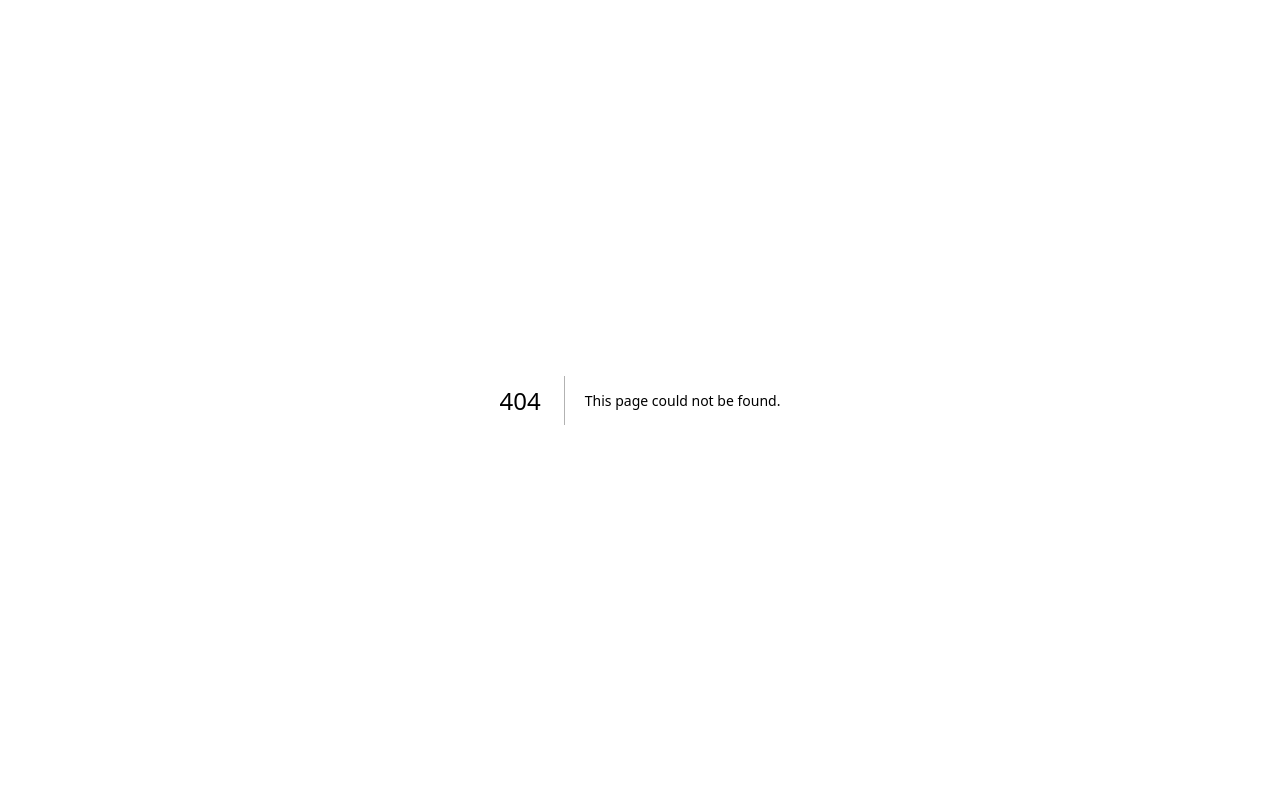
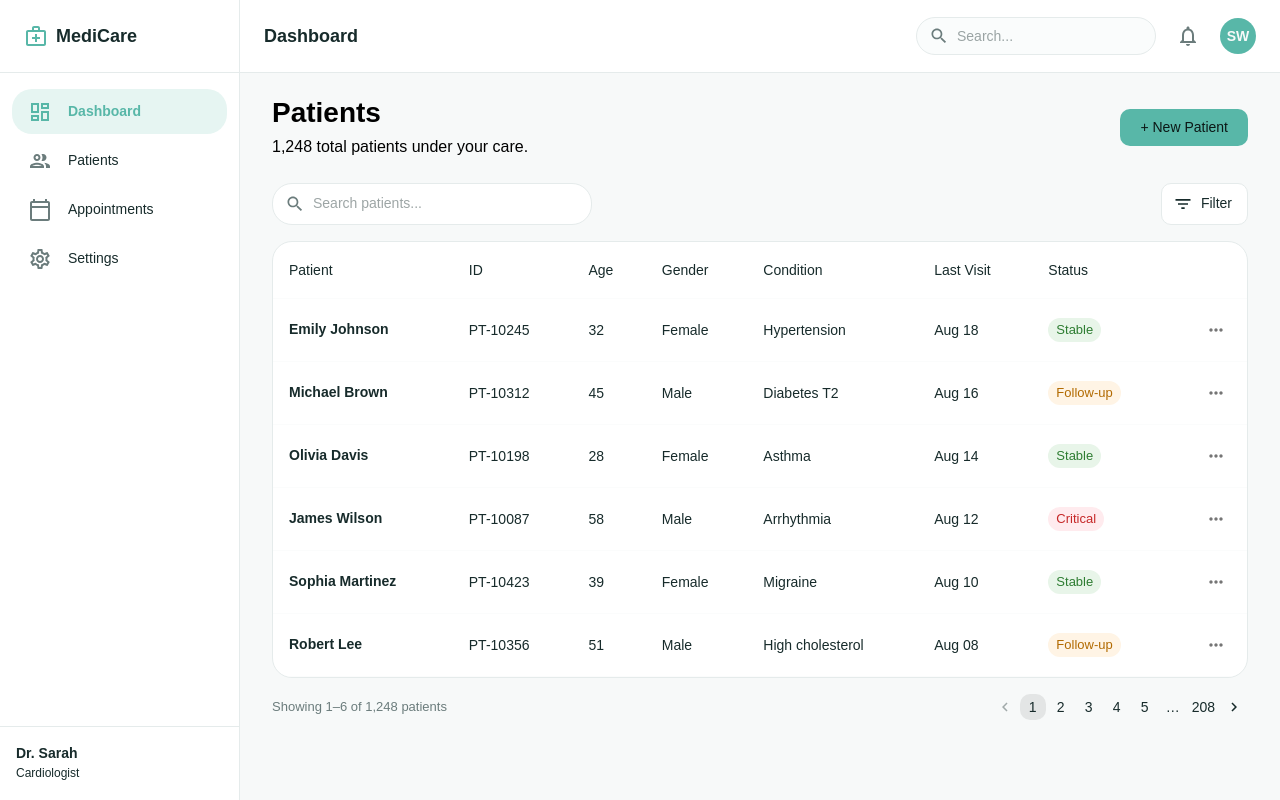
Before and after one commit to Vipulsnips/healthcare-dashboard, a Next.js app: page /patients in a window 1280 px wide. Before the commit this address had no page. Built offline with nearby package versions, Linux system fonts and the light colour scheme; what @mui/material-nextjs would draw is missing.

Commit message:
build patients page

```diff
--- /dev/null
+++ b/app/patients/page.tsx
@@ -0,0 +1,68 @@
+import { Box, Button, Typography } from "@mui/material";
+
+import Sidebar from "@/components/layout/Sidebar";
+import Topbar from "@/components/layout/Topbar";
+import PatientToolbar from "@/components/patients/PatientToolbar";
+import PatientTable from "@/components/patients/PatientTable";
+import PatientPagination from "@/components/patients/PatientPagination";
+
+export default function PatientsPage() {
+  return (
+    <Box sx={{ display: "flex" }}>
+      <Sidebar />
+
+      <Box
+        component="main"
+        sx={{
+          flexGrow: 1,
+          minHeight: "100vh",
+          backgroundColor: "background.default",
+        }}
+      >
+        <Topbar />
+
+        <Box
+          sx={{
+            pt: 12,
+            px: 4,
+            pb: 4,
+          }}
+        >
+          {/* Page Header */}
+          <Box
+            sx={{
+              display: "flex",
+              justifyContent: "space-between",
+              alignItems: "center",
+              mb: 3,
+            }}
+          >
+            <Box>
+              <Typography variant="h4">Patients</Typography>
+
+              <Typography color="text.secondary" sx={{ mt: 0.5 }}>
+                1,248 total patients under your care.
+              </Typography>
+            </Box>
+
+            <Button
+              variant="contained"
+              sx={{
+                textTransform: "none",
+                boxShadow: "none",
+                px: 2.5,
+              }}
+            >
+              + New Patient
+            </Button>
+          </Box>
+          <PatientToolbar />
+
+          <PatientTable />
+
+          <PatientPagination />
+        </Box>
+      </Box>
+    </Box>
+  );
+}
--- /dev/null
+++ b/components/patients/PatientPagination.tsx
@@ -0,0 +1,34 @@
+import {
+  Box,
+  Pagination,
+  Typography,
+} from "@mui/material";
+
+export default function PatientPagination() {
+  return (
+    <Box
+      sx={{
+        display: "flex",
+        alignItems: "center",
+        justifyContent: "space-between",
+        mt: 2,
+      }}
+    >
+      <Typography
+        sx={{
+          fontSize: 13,
+          color: "text.secondary",
+        }}
+      >
+        Showing 1–6 of 1,248 patients
+      </Typography>
+
+      <Pagination
+        count={208}
+        page={1}
+        size="small"
+        shape="rounded"
+      />
+    </Box>
+  );
+}
--- /dev/null
+++ b/components/patients/PatientTable.tsx
@@ -0,0 +1,168 @@
+import {
+  Card,
+  Chip,
+  IconButton,
+  Table,
+  TableBody,
+  TableCell,
+  TableContainer,
+  TableHead,
+  TableRow,
+  Typography,
+} from "@mui/material";
+
+import MoreHorizIcon from "@mui/icons-material/MoreHoriz";
+
+const patients = [
+  {
+    name: "Emily Johnson",
+    id: "PT-10245",
+    age: 32,
+    gender: "Female",
+    condition: "Hypertension",
+    lastVisit: "Aug 18",
+    status: "Stable",
+  },
+  {
+    name: "Michael Brown",
+    id: "PT-10312",
+    age: 45,
+    gender: "Male",
+    condition: "Diabetes T2",
+    lastVisit: "Aug 16",
+    status: "Follow-up",
+  },
+  {
+    name: "Olivia Davis",
+    id: "PT-10198",
+    age: 28,
+    gender: "Female",
+    condition: "Asthma",
+    lastVisit: "Aug 14",
+    status: "Stable",
+  },
+  {
+    name: "James Wilson",
+    id: "PT-10087",
+    age: 58,
+    gender: "Male",
+    condition: "Arrhythmia",
+    lastVisit: "Aug 12",
+    status: "Critical",
+  },
+  {
+    name: "Sophia Martinez",
+    id: "PT-10423",
+    age: 39,
+    gender: "Female",
+    condition: "Migraine",
+    lastVisit: "Aug 10",
+    status: "Stable",
+  },
+  {
+    name: "Robert Lee",
+    id: "PT-10356",
+    age: 51,
+    gender: "Male",
+    condition: "High cholesterol",
+    lastVisit: "Aug 08",
+    status: "Follow-up",
+  },
+];
+
+function getStatusColor(status: string) {
+  if (status === "Stable") {
+    return {
+      color: "#2E7D32",
+      backgroundColor: "#E8F5E9",
+    };
+  }
+
+  if (status === "Follow-up") {
+    return {
+      color: "#B26A00",
+      backgroundColor: "#FFF4E5",
+    };
+  }
+
+  return {
+    color: "#C62828",
+    backgroundColor: "#FFEBEE",
+  };
+}
+
+export default function PatientTable() {
+  return (
+    <Card
+      elevation={0}
+      sx={{
+        border: "1px solid",
+        borderColor: "divider",
+        borderRadius: 2,
+        overflow: "hidden",
+      }}
+    >
+      <TableContainer>
+        <Table>
+          <TableHead>
+            <TableRow>
+              <TableCell>Patient</TableCell>
+              <TableCell>ID</TableCell>
+              <TableCell>Age</TableCell>
+              <TableCell>Gender</TableCell>
+              <TableCell>Condition</TableCell>
+              <TableCell>Last Visit</TableCell>
+              <TableCell>Status</TableCell>
+              <TableCell />
+            </TableRow>
+          </TableHead>
+
+          <TableBody>
+            {patients.map((patient) => (
+              <TableRow key={patient.id} hover>
+                <TableCell>
+                  <Typography
+                    sx={{
+                      fontSize: 14,
+                      fontWeight: 600,
+                    }}
+                  >
+                    {patient.name}
+                  </Typography>
+                </TableCell>
+
+                <TableCell>{patient.id}</TableCell>
+
+                <TableCell>{patient.age}</TableCell>
+
+                <TableCell>{patient.gender}</TableCell>
+
+                <TableCell>{patient.condition}</TableCell>
+
+                <TableCell>{patient.lastVisit}</TableCell>
+
+                <TableCell>
+                  <Chip
+                    label={patient.status}
+                    size="small"
+                    sx={{
+                      ...getStatusColor(patient.status),
+                      fontWeight: 500,
+                      borderRadius: 1.5,
+                    }}
+                  />
+                </TableCell>
+
+                <TableCell align="right">
+                  <IconButton size="small">
+                    <MoreHorizIcon fontSize="small" />
+                  </IconButton>
+                </TableCell>
+              </TableRow>
+            ))}
+          </TableBody>
+        </Table>
+      </TableContainer>
+    </Card>
+  );
+}
--- /dev/null
+++ b/components/patients/PatientToolbar.tsx
@@ -0,0 +1,65 @@
+import { Box, Button, InputBase } from "@mui/material";
+
+import SearchIcon from "@mui/icons-material/Search";
+import FilterListOutlinedIcon from "@mui/icons-material/FilterListOutlined";
+
+export default function PatientToolbar() {
+  return (
+    <Box
+      sx={{
+        display: "flex",
+        alignItems: "center",
+        justifyContent: "space-between",
+        mt: 3,
+        mb: 2,
+      }}
+    >
+      {/* Search */}
+      <Box
+        sx={{
+          width: 320,
+          height: 42,
+          display: "flex",
+          alignItems: "center",
+          px: 1.5,
+          border: "1px solid",
+          borderColor: "divider",
+          borderRadius: 2,
+          backgroundColor: "background.paper",
+        }}
+      >
+        <SearchIcon
+          sx={{
+            fontSize: 20,
+            color: "text.secondary",
+            mr: 1,
+          }}
+        />
+
+        <InputBase
+          placeholder="Search patients..."
+          sx={{
+            flex: 1,
+            fontSize: 14,
+          }}
+        />
+      </Box>
+
+      {/* Filter */}
+      <Button
+        variant="outlined"
+        startIcon={<FilterListOutlinedIcon />}
+        sx={{
+          height: 42,
+          textTransform: "none",
+          color: "text.primary",
+          borderColor: "divider",
+          backgroundColor: "background.paper",
+          boxShadow: "none",
+        }}
+      >
+        Filter
+      </Button>
+    </Box>
+  );
+}
```
